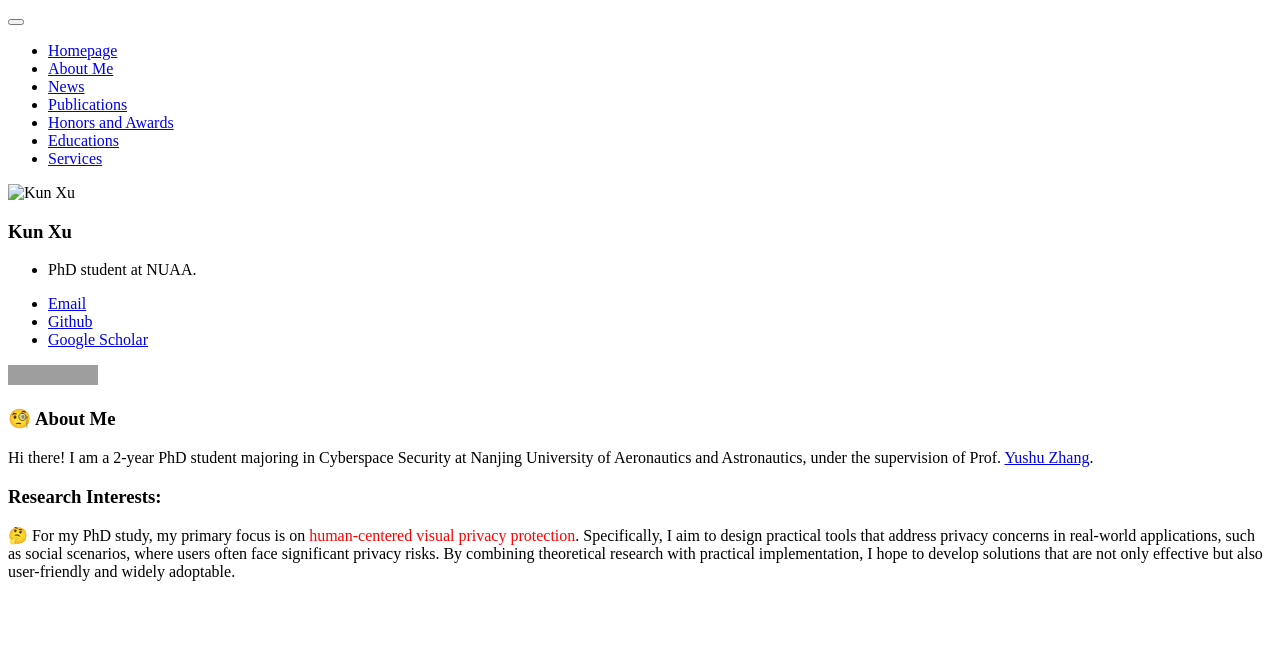
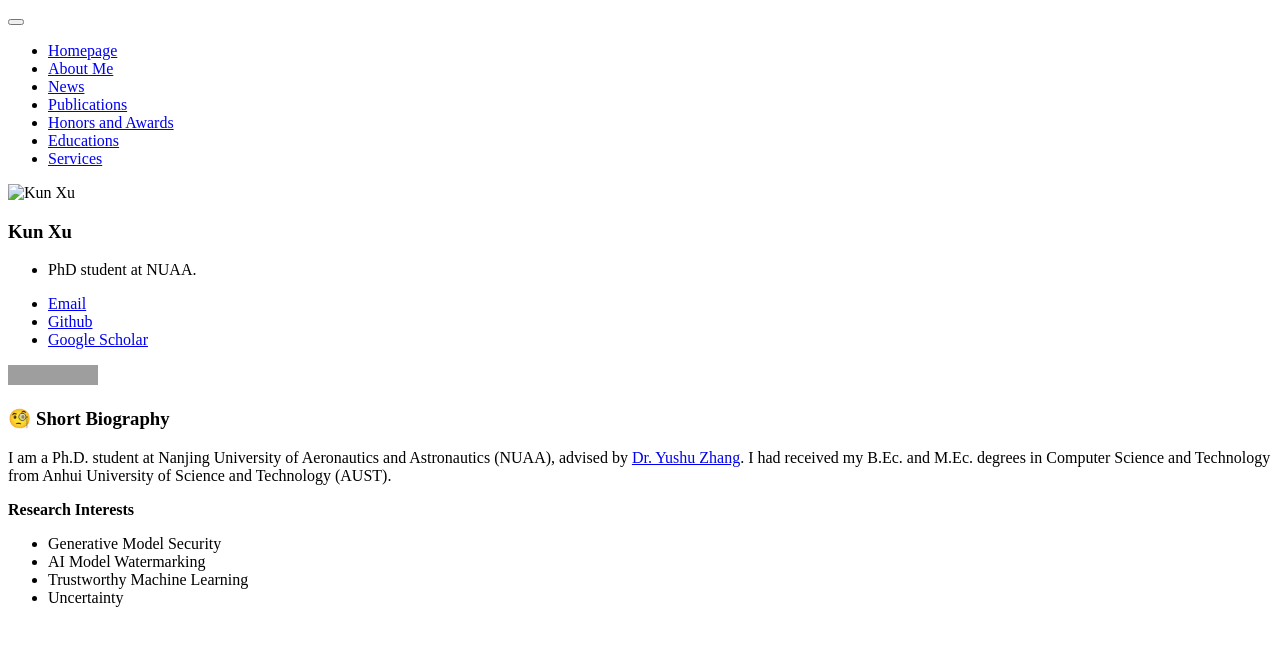
Before and after one commit to xukun12138/xukun12138.github.io, a Jekyll site: the page built from _pages/includes/intro.md, in a window 1280 px wide. Shown: the top 646 px of the page. Built offline with Jekyll 4.4.1, drawn with Linux system fonts in a browser that asks for light colours; our own code applies the rules of GitHub Pages for plain Markdown files; grey boxes are pictures that could not be loaded.

Commit message:
Update intro.md

```diff
--- a/_pages/includes/intro.md
+++ b/_pages/includes/intro.md
@@ -1,19 +1,11 @@
 
-# 🧐 About Me
+# 🧐 Short Biography
 
-Hi there! I am a 2-year PhD student majoring in Cyberspace Security at Nanjing University of Aeronautics and Astronautics, under the supervision of Prof. [Yushu Zhang](https://yushuzhang.cn/).
-<!--I completed my master's degree in [Software Engineering at Zhejiang University](http://www.cst.zju.edu.cn/cstenglish/main.htm) in March 2023, advised by Prof. [Chao Wu](https://scholar.google.com.hk/citations?user=gpTPt58AAAAJ&hl=zh-CN).
-Before that, I received my Bachelor's degree at Hainan University in July 2020. -->
+I am a Ph.D. student at Nanjing University of Aeronautics and Astronautics (NUAA), advised by [Dr. Yushu Zhang](http://yushuzhang.cn/). I had received my B.Ec. and M.Ec. degrees in Computer Science and Technology from Anhui University of Science and Technology (AUST).
 
-<!-- Previously, I interned at Sony AI for half a year, focusing on AI security and model compression. Before that, I also interned at Tencent Youtu Lab for one year, exploring federated learning and adversarial attacks. -->
+**Research Interests**
 
-### **Research Interests**:
-<!--  I am mainly interested in data-centric AI or data-driven machine learning, including data privacy, data security, data efficiency, and data-related applications. My research investigates how to elevate data-centric approaches to improving the performance of machine learning models. Previously, I focused on the following research topics:
-- Data Efficiency: Data-Free Knowledge Distillation, Dataset Condensation
-- Data Security: Adversarial Examples, Model Inversion
-- Data Privacy: Membership Inference Attack
-- Data-related Applications: Federated Learning, Imbalanced Learning, Continual Learning
- -->
-
-
-🤔 For my PhD study,  my primary focus is on <font color="red">human-centered visual privacy protection</font>.  Specifically, I aim to design practical tools that address privacy concerns in real-world applications, such as social scenarios, where users often face significant privacy risks. By combining theoretical research with practical implementation, I hope to develop solutions that are not only effective but also user-friendly and widely adoptable.
+* Generative Model Security
+* AI Model Watermarking
+* Trustworthy Machine Learning
+* Uncertainty
```
